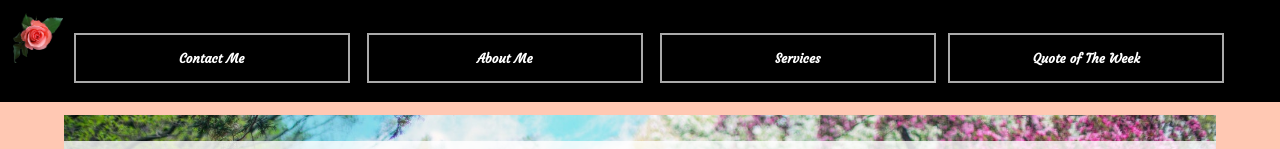
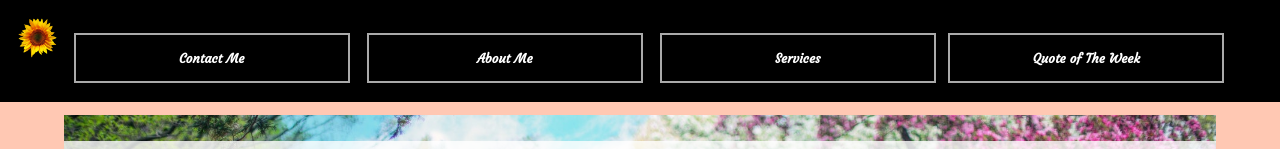
Before and after one commit to JayZonday/sus-home, a React (Create React App) app: page / in a window 1280 px wide. Shown: the top 149 px of the page. Built offline with nearby package versions, Linux system fonts and the light colour scheme.

Commit message:
sunflower replacement

```diff
--- a/src/components/TopNav/index.js
+++ b/src/components/TopNav/index.js
@@ -2,7 +2,7 @@ import React, { Component } from 'react';
 import Draggable from 'react-draggable';
 import { NavLink } from 'react-router-dom'
 import './index.css';
-import Rose from './pinkrose.png'
+import Sunflower from './sunflower.png'
 
 
 class TopNav extends Component {
@@ -24,7 +24,7 @@ class TopNav extends Component {
 
     return (
       <div className='navbar'>
-        <NavLink to="/"> <img className='nav-logo' src={Rose}/> </NavLink>
+        <NavLink to="/"> <img className='nav-logo' src={Sunflower}/> </NavLink>
         <a href='mailto:susloquet@gmail.com' target='_blank'><button className='nav-btn' id='mailer' href="mailto:name@mydomain.com">Contact Me</button></a>
         <NavLink to="/about"> <button className='nav-btn'>About Me</button> </NavLink>
         <button className='nav-btn'>Services</button>
```
Also changed, not shown: src/components/TopNav/sunflower.png (added).
